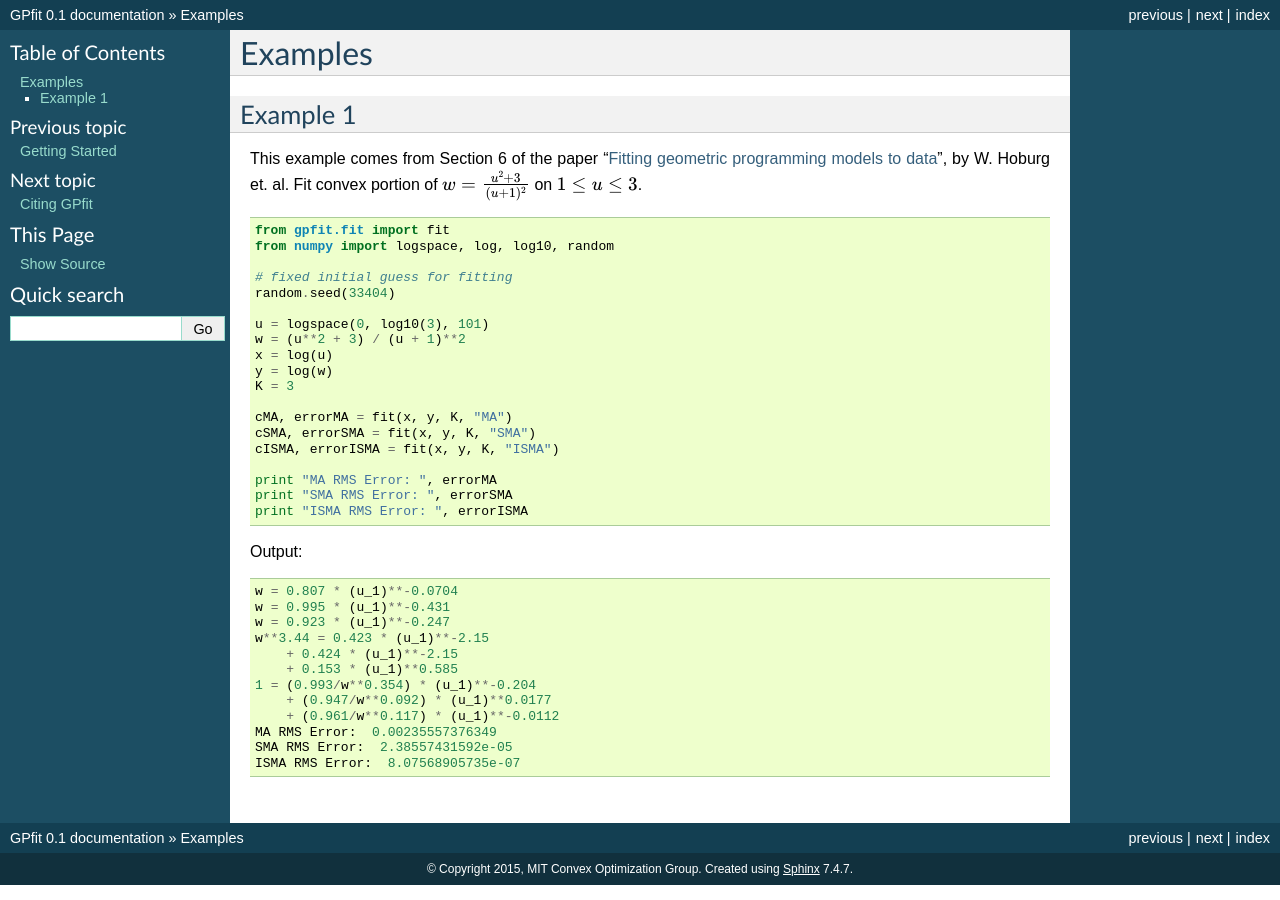
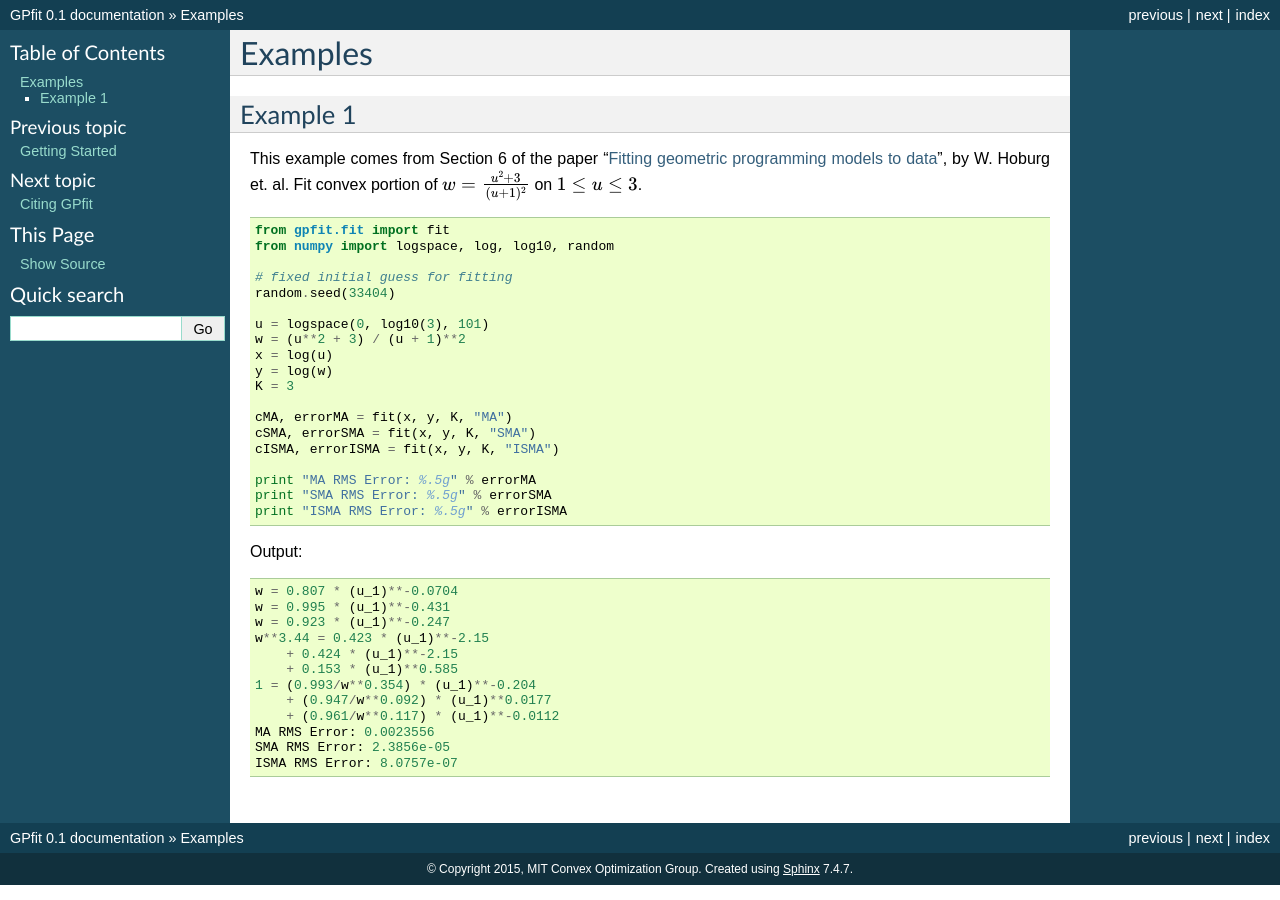
Before and after one commit to convexengineering/gpfit, a Sphinx documentation site: the page built from docs/source/examples.rst, in a window 1280 px wide. Built offline with Sphinx 7.4.7, drawn with Linux system fonts in a browser that asks for light colours.

```diff
--- a/docs/source/examples/hoburgabbeel_ex6_1.py
+++ b/docs/source/examples/hoburgabbeel_ex6_1.py
@@ -14,6 +14,6 @@ cMA, errorMA = fit(x, y, K, "MA")
 cSMA, errorSMA = fit(x, y, K, "SMA")
 cISMA, errorISMA = fit(x, y, K, "ISMA")
 
-print "MA RMS Error: ", errorMA
-print "SMA RMS Error: ", errorSMA
-print "ISMA RMS Error: ", errorISMA
+print "MA RMS Error: %.5g" % errorMA
+print "SMA RMS Error: %.5g" % errorSMA
+print "ISMA RMS Error: %.5g" % errorISMA
--- a/docs/source/examples/hoburgabbeel_ex6_1_output.txt
+++ b/docs/source/examples/hoburgabbeel_ex6_1_output.txt
@@ -7,6 +7,6 @@ w**3.44 = 0.423 * (u_1)**-2.15
 1 = (0.993/w**0.354) * (u_1)**-0.204
     + (0.947/w**0.092) * (u_1)**0.0177
     + (0.961/w**0.117) * (u_1)**-0.0112
-MA RMS Error:  0.00235557376349
-SMA RMS Error:  2.38557431592e-05
-ISMA RMS Error:  8.07568905735e-07
+MA RMS Error: 0.0023556
+SMA RMS Error: 2.3856e-05
+ISMA RMS Error: 8.0757e-07
```
